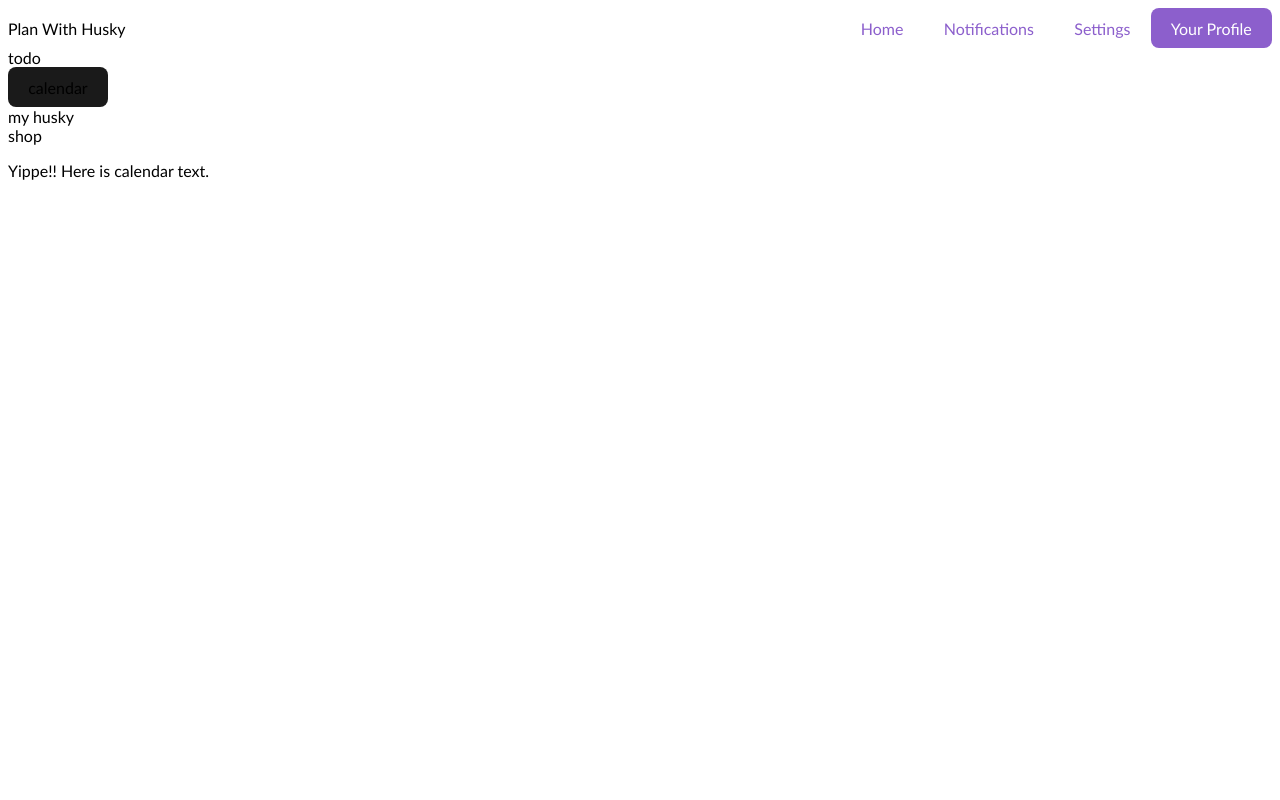
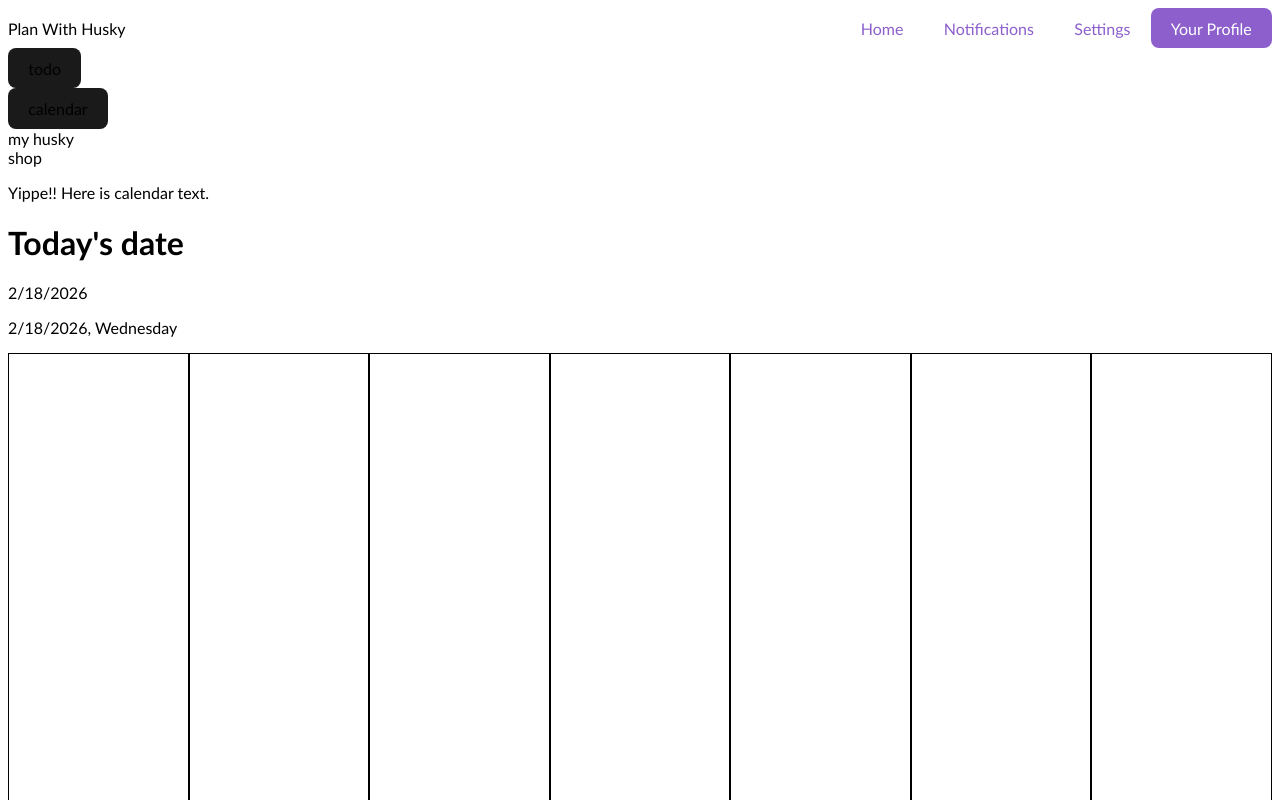
Before and after one commit to hcp-uw/plan-with-husky, a React (Vite) app in the folder starter-frontend/: page /calendar in a window 1280 px wide. Shown: the top 800 px of the page. Built offline with nearby package versions, Linux system fonts and the light colour scheme.

Commit message:
basic weekly calendar view created, still working on header

```diff
--- /dev/null
+++ b/starter-frontend/src/components/CalendarComponents/WeeklyViewHeader.jsx
@@ -0,0 +1,12 @@
+export default function WeeklyViewHeader () {
+    const today = new Date();
+    const weekday = today.toLocaleDateString("en-US", {
+        weekday: "long",
+    });
+
+    return (
+        <div>
+            <p>{today.toLocaleDateString()}, {weekday}</p>
+        </div>
+    );
+}
--- a/starter-frontend/src/components/SideBar/SideBar.jsx
+++ b/starter-frontend/src/components/SideBar/SideBar.jsx
@@ -7,7 +7,11 @@ export default function SideBar () {
 
     return (
         <div className="menu">
-            <div>todo</div>
+            <div>
+                <button onClick={() => navigate("/home")}>
+                    todo
+                </button>
+            </div>
             <div>
                 <button onClick={() => navigate("/calendar")}>
                     calendar
--- /dev/null
+++ b/starter-frontend/src/pages/Calendar/Calendar.css
@@ -0,0 +1,12 @@
+.week {
+    display: flex;
+}
+
+.day {
+    flex: 1;
+    border: 1px solid black;
+    height: 600px;
+    display: flex;
+    align-items: center;
+    justify-content: center;
+}
--- a/starter-frontend/src/pages/Calendar/Calendar.jsx
+++ b/starter-frontend/src/pages/Calendar/Calendar.jsx
@@ -1,12 +1,35 @@
+import "./Calendar.css";
+import WeeklyViewHeader from "../../components/CalendarComponents/WeeklyViewHeader";
+
 import SideBar from "../../components/SideBar/SideBar";
 import NavigationBar from "../../components/NavigationBar/NavigationBar";
 
 export default function Calendar () {
+    const today = new Date();
+
     return (
         <>
             <NavigationBar />
             <SideBar />
             <p>Yippe!! Here is calendar text.</p>
+            <div>
+                <h1>Today's date</h1>
+                <p>
+                    {today.toLocaleDateString()}
+                </p>
+            </div>
+            <div>
+                <WeeklyViewHeader />
+            </div>
+            <div className="week">
+                <div className="day"></div>
+                <div className="day"></div>
+                <div className="day"></div>
+                <div className="day"></div>
+                <div className="day"></div>
+                <div className="day"></div>
+                <div className="day"></div>
+            </div>
         </>
     );
 }
```
Also changed, not shown: starter-frontend/src/components/CalendarComponents/CalendarEvents.jsx (added), starter-frontend/src/components/CalendarComponents/HourGrid.jsx (added), starter-frontend/src/components/CalendarComponents/WeeklyView.css (added).
